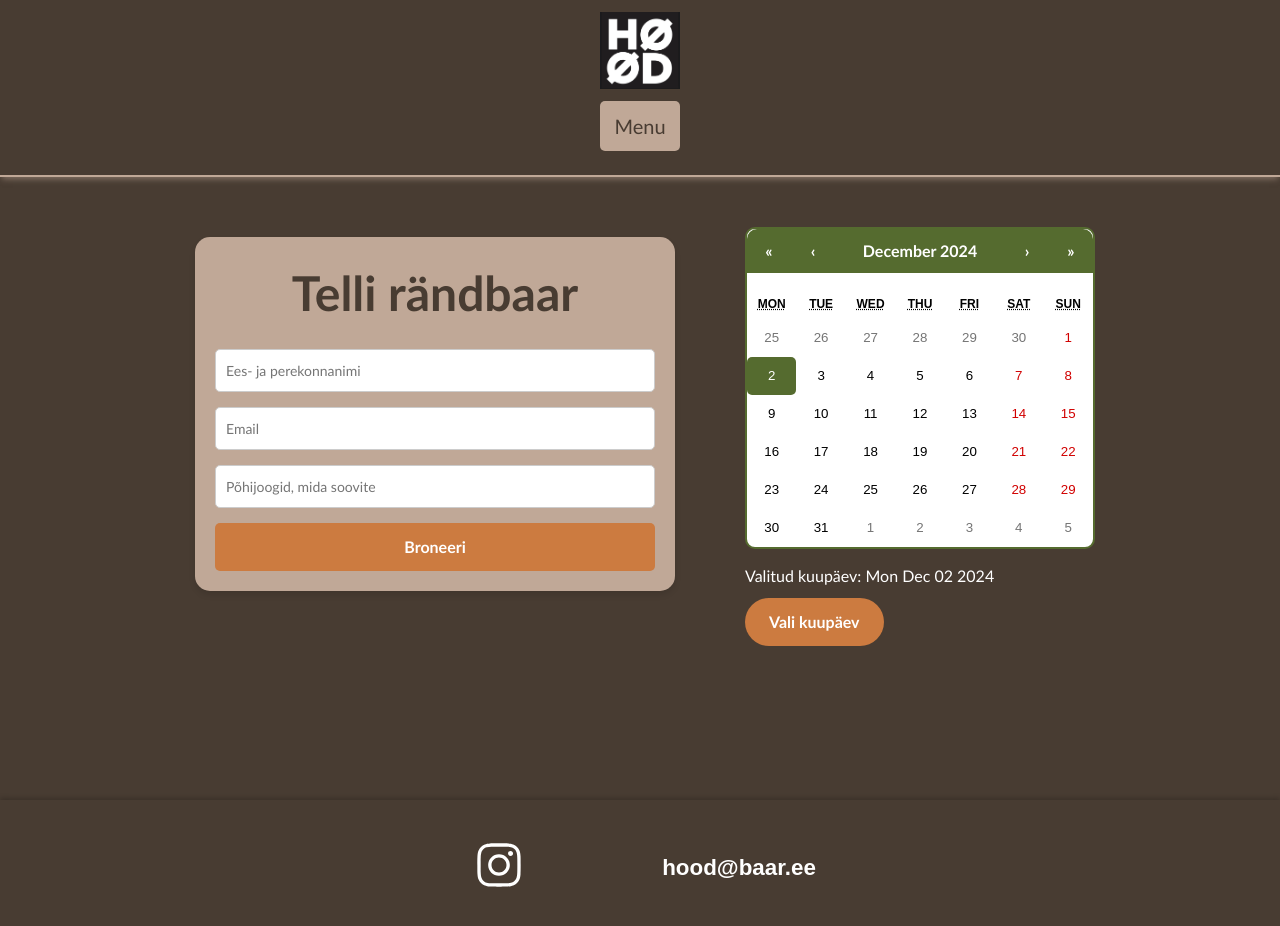
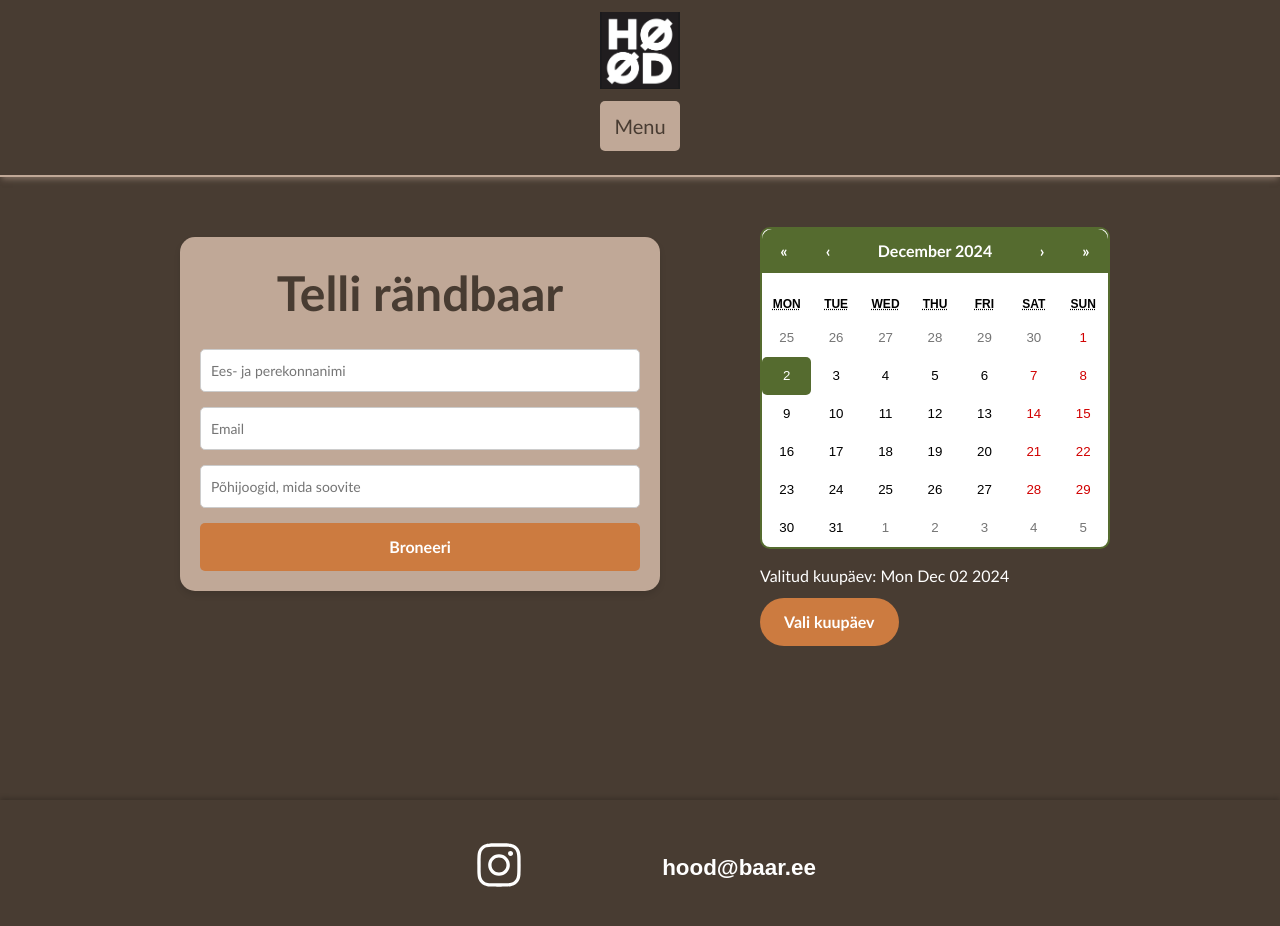
Before and after one commit to rogerpurtsak/portable_bar, a React (Vite) app in the folder frontend/: page /broneeri in a window 1280 px wide. Shown: the top 926 px of the page. Built offline with nearby package versions, Linux system fonts and the light colour scheme.

Commit message:
Muutsin broneeri.css-is .broneeri-flex gap vahet

```diff
--- a/frontend/src/pages/broneeri.css
+++ b/frontend/src/pages/broneeri.css
@@ -140,7 +140,7 @@
         flex-wrap: wrap;
         justify-content: center;
         align-items: flex-start;
-        gap: 40px;
+        gap: 70px;
         width: 100%;
     }
 
```
